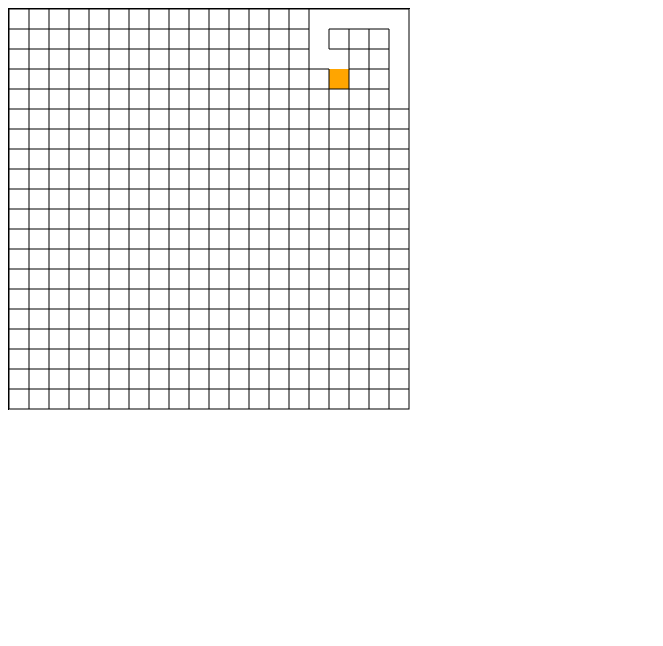
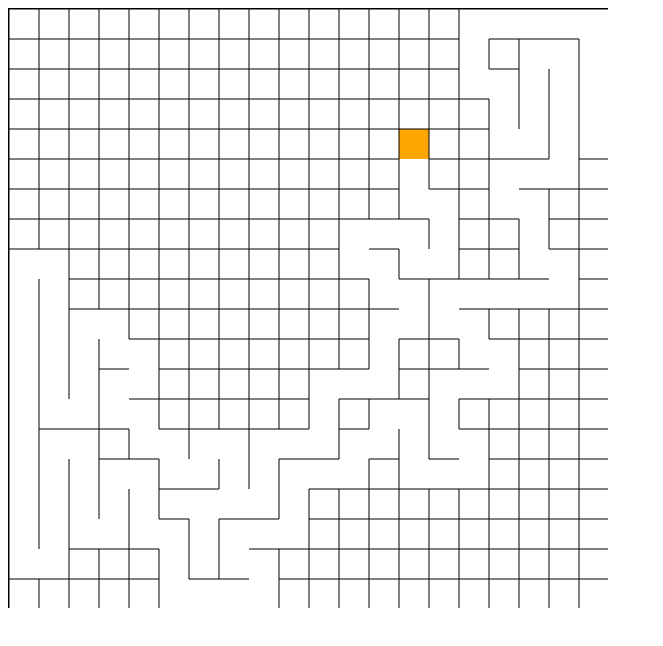
Before and after one commit to johnellmore/maze-generator, a plain HTML site: page index.html in a window 1280 px wide. Shown: the whole page, without its empty margins (0-663 px from the left). Drawn offline with Linux system fonts and the light colour scheme.

Commit message:
Rework OOP towards supporting an interface

```diff
--- /dev/null
+++ b/executor.js
@@ -0,0 +1,53 @@
+export class MazeGenerationExecutor {
+    _maze;
+    _algorithm;
+    _stepsPerTick;
+    _tickSpeed;
+
+    _algoGenerator;
+    _autoplay;
+    _isDone;
+
+    constructor({ maze, renderer, algorithm, stepsPerTick = 1, tickSpeed = 100 }) {
+        this._maze = maze;
+        this._renderer = renderer;
+        this._algorithm = algorithm;
+        this._stepsPerTick = stepsPerTick;
+        this._tickSpeed = tickSpeed;
+
+        this._isDone = false;
+        this._autoplay = false;
+    }
+
+    step() {
+        if (this._isDone) {
+            return;
+        }
+        if (!this._algoGenerator) {
+            this._algoGenerator = this._algorithm(this._maze);
+        }
+        const step = this._algoGenerator.next();
+        this._isDone = step.done;
+        const toHighlight = step.value;
+        this._renderer.render(toHighlight ? toHighlight : []);
+
+        // if we're autoplaying, queue up the next step
+        if (this._autoplay) {
+            if (this._tickSpeed <= 0) {
+                window.requestAnimationFrame(() => this.step());
+            } else {
+                window.setTimeout(() => this.step(), this._tickSpeed);
+            }
+        }
+    }
+
+    run() {
+        if (this._isDone) {
+            return;
+        }
+        this._autoplay = true;
+        this.step();
+    }
+
+
+}
--- a/index.html
+++ b/index.html
@@ -5,26 +5,24 @@
     <canvas width="600" height="600"></canvas>
     <script type="module">
         import { MazeRenderer } from './renderer.js';
+        import { MazeGenerationExecutor } from './executor.js';
         import { SquareMaze } from './graph.js';
         import { randomGenerator, randomDepthFirstSearchGenerator } from './algorithms.js';
 
         const maze = new SquareMaze(20, 20);
-        const renderer = new MazeRenderer(document.querySelector('canvas'), maze);
+        const renderer = new MazeRenderer({
+            canvas: document.querySelector('canvas'),
+            maze: maze,
+            cellSize: 30,
+        });
         renderer.init();
-
-        const algorithm = randomDepthFirstSearchGenerator(maze);
-        let isDone = false;
-        let interval;
-        function step() {
-            if (isDone) {
-                window.clearInterval(interval);
-                return;
-            }
-            const step = algorithm.next();
-            isDone = step.done;
-            const toHighlight = step.value;
-            renderer.render(toHighlight ? toHighlight : []);
-        }
-        interval = window.setInterval(step, 200);
+        const executor = new MazeGenerationExecutor({
+            maze,
+            renderer,
+            algorithm: randomDepthFirstSearchGenerator,
+            stepsPerTick: 1,
+            tickSpeed: 0,
+        })
+        executor.run();
     </script>
 </html>
--- a/renderer.js
+++ b/renderer.js
@@ -1,14 +1,14 @@
 import { MazeCell, MazeCellBoundary } from './graph.js';
-
-const cellSize = 20;
 
 export class MazeRenderer {
     _canvas;
     _maze;
+    _cellSize;
 
-    constructor(canvas, maze) {
+    constructor({ canvas, maze, cellSize = 20 }) {
         this._canvas = canvas;
         this._maze = maze;
+        this._cellSize = cellSize;
     }
 
     init() {
@@ -28,15 +28,15 @@ export class MazeRenderer {
                 // cells are horizontally adjacent
                 const [ cellX, cellY ] = cellIdToXY(boundary.secondId);
                 return [
-                    [ cellX * cellSize, cellY * cellSize],
-                    [ cellX * cellSize, (cellY + 1) * cellSize],
+                    [ cellX * this._cellSize, cellY * this._cellSize],
+                    [ cellX * this._cellSize, (cellY + 1) * this._cellSize],
                 ];
             } else {
                 // cells are vertically adjacent
                 const [ cellX, cellY ] = cellIdToXY(boundary.secondId);
                 return [
-                    [ cellX * cellSize, cellY * cellSize],
-                    [ (cellX + 1) * cellSize, cellY * cellSize],
+                    [ cellX * this._cellSize, cellY * this._cellSize],
+                    [ (cellX + 1) * this._cellSize, cellY * this._cellSize],
                 ];
             }
         }
@@ -55,7 +55,7 @@ export class MazeRenderer {
         toHighlight.forEach(obj => {
             if (obj instanceof MazeCell) {
                 const [ cellX, cellY ] = cellIdToXY(obj.id);
-                ctx.fillRect(cellX * cellSize, cellY * cellSize, cellSize, cellSize);
+                ctx.fillRect(cellX * this._cellSize, cellY * this._cellSize, this._cellSize, this._cellSize);
             }
         });
 
@@ -71,7 +71,7 @@ export class MazeRenderer {
         // draw maze outer edges
         ctx.strokeStyle = 'black';
         ctx.lineWidth = 1;
-        ctx.strokeRect(0, 0, this._maze.width * cellSize, this._maze.height * cellSize);
+        ctx.strokeRect(0, 0, this._maze.width * this._cellSize, this._maze.height * this._cellSize);
 
         // draw each wall
         const walls = this._maze.graph.boundaries().filter(b => b.isWall);
```
